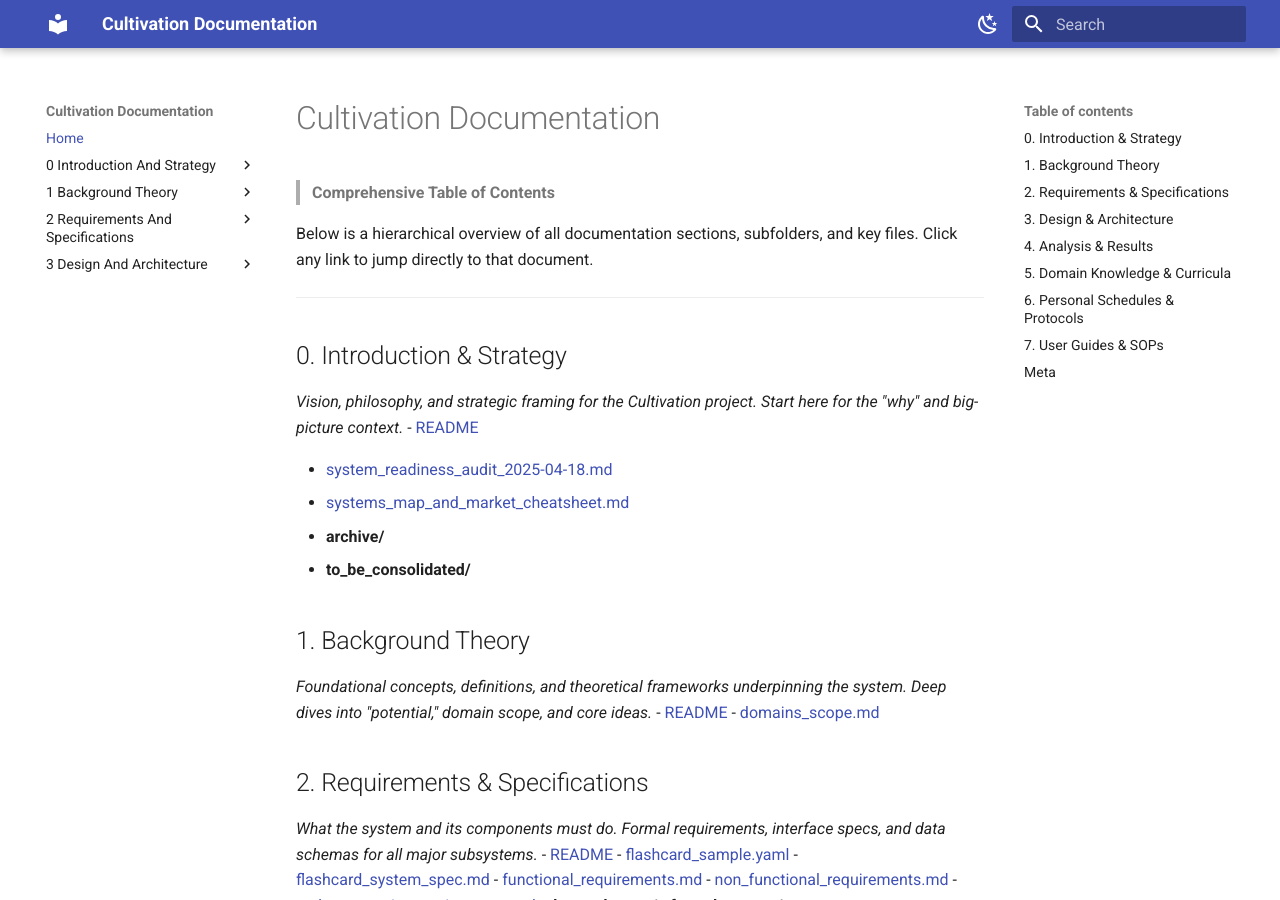
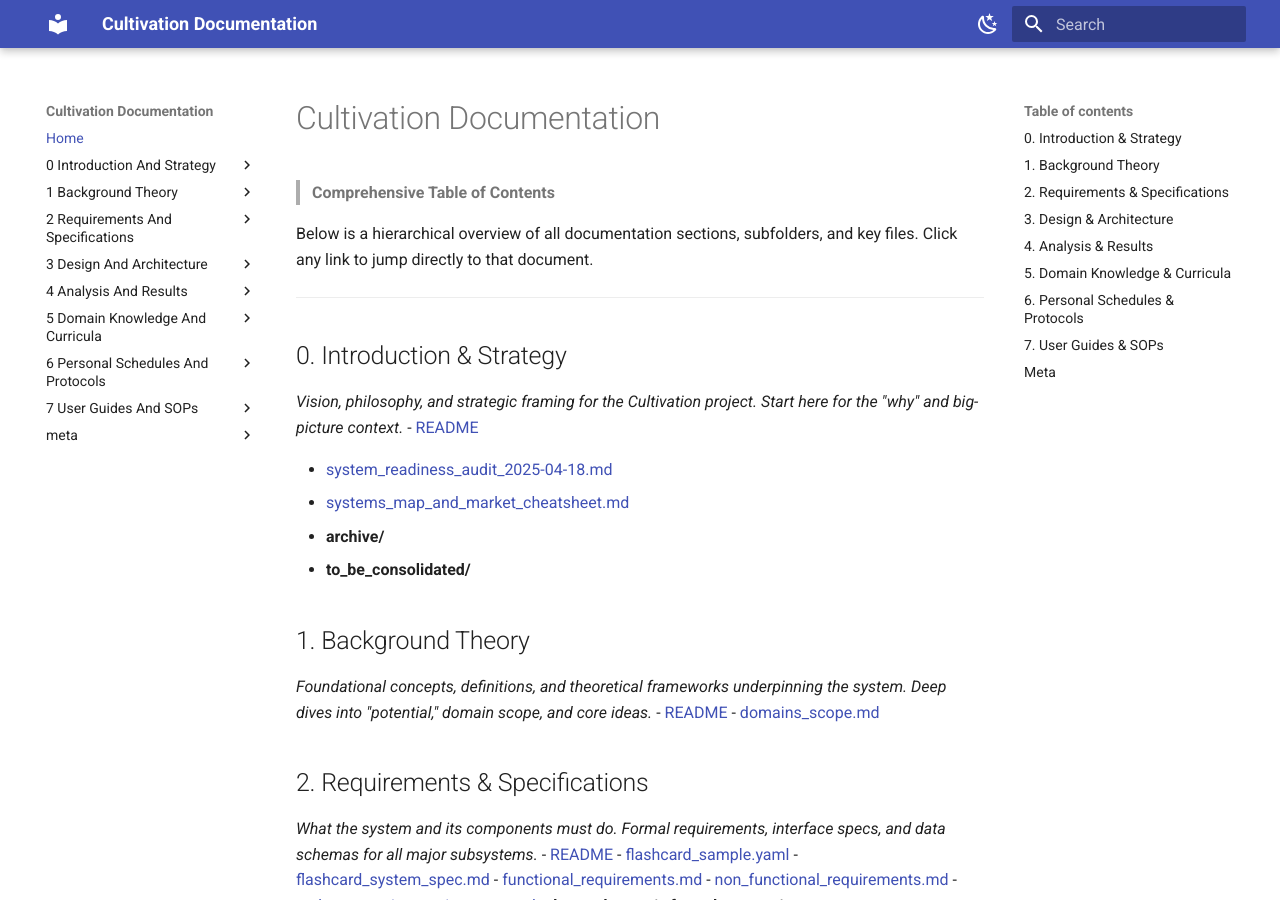
Before and after one commit to ImmortalDemonGod/Holistic-Performance-Enhancement, an MkDocs documentation site: the page built from cultivation/docs/index.md, in a window 1280 px wide and 900 px high. Built offline with MkDocs 1.6.1 and Material for MkDocs 9.7.7, drawn with Linux system fonts in a browser that asks for light colours; part of the change alters nothing that is shown.

Commit message:
📝 docs(mkdocs): update documentation structure for clarity
- add new sections for Scheduling System and Analysis And Results
- include detailed entries for Domain Knowledge And Curricula
- enhance user guides and protocols for better navigation
- update meta section with recent repository audits

```diff
--- a/mkdocs.yml
+++ b/mkdocs.yml
@@ -67,3 +67,63 @@ nav:
               - Readme: 3_design_and_architecture/knowledge_system/references/README.md
               - Knowledge Creation And Validation Supporting Report: 3_design_and_architecture/knowledge_system/references/knowledge_creation_and_validation_supporting_report.md
           - User Experience Knowledge System: 3_design_and_architecture/knowledge_system/user_experience_knowledge_system.md
+      - Scheduling System:
+          - Readme: 3_design_and_architecture/scheduling_system/README.md
+          - FocusPredictor TechSpec v1.1: 3_design_and_architecture/scheduling_system/FocusPredictor_TechSpec_v1.1.md
+          - Scheduling Oversized Tasks Strategy v1.0: 3_design_and_architecture/scheduling_system/scheduling_oversized_tasks_strategy_v1.0.md
+  - 4 Analysis And Results:
+      - Readme: 4_analysis_and_results/README.md
+      - 2025-04-27 Run Report: 4_analysis_and_results/2025_04_27_run_report.md
+      - 2025-05-01 Run Report: 4_analysis_and_results/2025_05_01_run_report.md
+      - 2025-05-11 Run Report: 4_analysis_and_results/2025_05_11_run_report.md
+      - 2025-05-17 Run Report: 4_analysis_and_results/2025_05_17_run_report.md
+      - 2025-05-24 Run Report: 4_analysis_and_results/2025_05_24_run_report.md
+      - Analysis Overview: 4_analysis_and_results/analysis_overview.md
+      - Running Analysis Template: 4_analysis_and_results/running_analysis_template.md
+      - Week21 RPE10 Benchmark Analysis: 4_analysis_and_results/week21_rpe10_benchmark_analysis.md
+      - Repository Audits:
+          - System Readiness Audit 2025-04-18: 4_analysis_and_results/repository_audits/system_readiness_audit_2025-04-18.md
+  - 5 Domain Knowledge And Curricula:
+      - Readme: 5_domain_knowledge_and_curricula/README.md
+      - Biology:
+          - Readme: 5_domain_knowledge_and_curricula/biology/README.md
+          - MATHEMATICAL BIO:
+              - Readme: 5_domain_knowledge_and_curricula/biology/MATHEMATICAL_BIO/README.md
+              - Chapter 1 Single Species: 5_domain_knowledge_and_curricula/biology/MATHEMATICAL_BIO/chapter_1_single_species.md
+              - Section 1 Test: 5_domain_knowledge_and_curricula/biology/MATHEMATICAL_BIO/section_1_test.md
+          - RNA MODELING:
+              - Readme: 5_domain_knowledge_and_curricula/biology/RNA_MODELING/README.md
+              - REPORTS: 5_domain_knowledge_and_curricula/biology/RNA_MODELING/REPORTS.md
+              - SKILL MAP CSM Pillar1: 5_domain_knowledge_and_curricula/biology/RNA_MODELING/SKILL_MAP_CSM_pillar1.md
+              - SKILL MAP CSM Pillar2: 5_domain_knowledge_and_curricula/biology/RNA_MODELING/SKILL_MAP_CSM_pillar2.md
+              - SKILL MAP CSM Pillar3: 5_domain_knowledge_and_curricula/biology/RNA_MODELING/SKILL_MAP_CSM_pillar3.md
+              - SKILL MAP CSM Pillar4: 5_domain_knowledge_and_curricula/biology/RNA_MODELING/SKILL_MAP_CSM_pillar4.md
+              - RNA Modeling P1 Foundations Week1-7Day: 5_domain_knowledge_and_curricula/biology/RNA_MODELING/rna-modeling_p1-foundations_week1-7day.md
+              - RNA Tasks HPE Metadata v1.0: 5_domain_knowledge_and_curricula/biology/RNA_MODELING/rna_tasks_hpe_metadata_v1.0.md
+      - Running Methodology:
+          - Readme: 5_domain_knowledge_and_curricula/running_methodology/README.md
+          - References:
+              - Long Distance Running Principles: 5_domain_knowledge_and_curricula/running_methodology/references/long_distance_running_principles.md
+              - Pace And HR Zones: 5_domain_knowledge_and_curricula/running_methodology/references/pace_and_hr_zones.md
+              - Running Performance Prediction Concepts: 5_domain_knowledge_and_curricula/running_methodology/references/running_performance_prediction_concepts.md
+          - Training Blocks:
+              - Base Ox Block: 5_domain_knowledge_and_curricula/running_methodology/training_blocks/base_ox_block.md
+              - Synergistic Performance Amplification Block W22 W25 v1: 5_domain_knowledge_and_curricula/running_methodology/training_blocks/synergistic_performance_amplification_block_w22_w25_v1.md
+      - Software Engineering Practices:
+          - Readme: 5_domain_knowledge_and_curricula/software_engineering_practices/README.md
+      - Strength Training Methodology:
+          - Training Blocks:
+              - Strength Block Prototype v2025-Q2: 5_domain_knowledge_and_curricula/strength_training_methodology/training_blocks/strength_block_prototype_v2025-Q2.md
+  - 6 Personal Schedules And Protocols:
+      - Readme: 6_personal_schedules_and_protocols/README.md
+      - My Optimized Flex Learning System v2.0: 6_personal_schedules_and_protocols/My_Optimized_Flex_Learning_System_v2.0.md
+      - My Optimized Performance Schedule v1.0: 6_personal_schedules_and_protocols/My_Optimized_Performance_Schedule_v1.0.md
+  - 7 User Guides And SOPs:
+      - Readme: 7_user_guides_and_sops/README.md
+      - Comprehensive Debugging Workflow: 7_user_guides_and_sops/comprehensive_debugging_workflow.md
+      - Habitdash Integration Guide: 7_user_guides_and_sops/habitdash_integration_guide.md
+      - Literature System Howto: 7_user_guides_and_sops/literature_system_howto.md
+      - Operational Playbook: 7_user_guides_and_sops/operational_playbook.md
+  - meta:
+      - Readme: meta/README.md
+      - Repository Progress Audit 2025-05-31: meta/repository_progress_audit_2025-05-31.md
```
